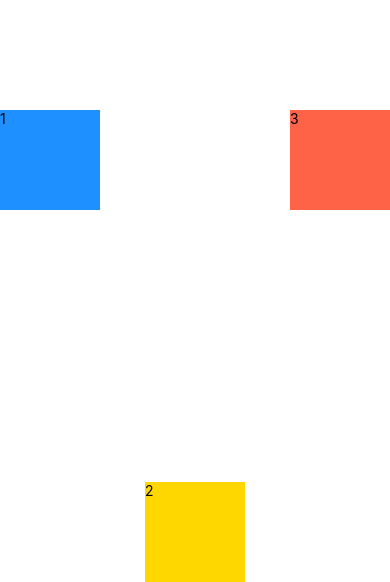
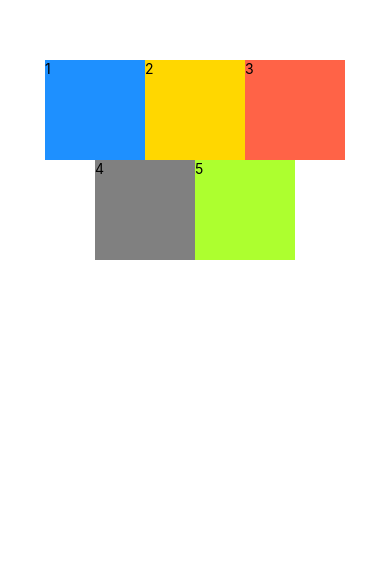
Before and after one commit to iankuratri/learning-react-native, a React Native app in the folder DoneWithIt/: screen / in a window 390 px wide. Shown: the part 262-844 px from the top of the page. Built offline with nearby package versions, Linux system fonts and the light colour scheme.

Commit message:
flexWrap, alignContent example added

```diff
--- a/DoneWithIt/Course/02Layout/Flexbox.tsx
+++ b/DoneWithIt/Course/02Layout/Flexbox.tsx
@@ -8,8 +8,10 @@ const Flexbox = () => {
         backgroundColor: "#fff",
         flex: 1,
         flexDirection: "row",
-        justifyContent: "space-between", // Primary axis, Main, Horizontal, X
-        alignItems: "center", // Cross axis, Secondary, Vertical, Y
+        justifyContent: "center", // Primary axis, Main, Horizontal, X
+        alignItems: "center", // Cross axis, Secondary, Vertical, Y - Align each line
+        alignContent: "center", // Align entire content
+        flexWrap: "wrap",
       }}
     >
       <View style={{ backgroundColor: "dodgerblue", width: 100, height: 100 }}>
@@ -20,7 +22,7 @@ const Flexbox = () => {
           backgroundColor: "gold",
           width: 100,
           height: 100,
-          alignSelf: "flex-end",
+          //   alignSelf: "flex-end",
         }}
       >
         <Text>2</Text>
@@ -28,6 +30,12 @@ const Flexbox = () => {
       <View style={{ backgroundColor: "tomato", width: 100, height: 100 }}>
         <Text>3</Text>
       </View>
+      <View style={{ backgroundColor: "grey", width: 100, height: 100 }}>
+        <Text>4</Text>
+      </View>
+      <View style={{ backgroundColor: "greenyellow", width: 100, height: 100 }}>
+        <Text>5</Text>
+      </View>
     </View>
   );
 };
```
